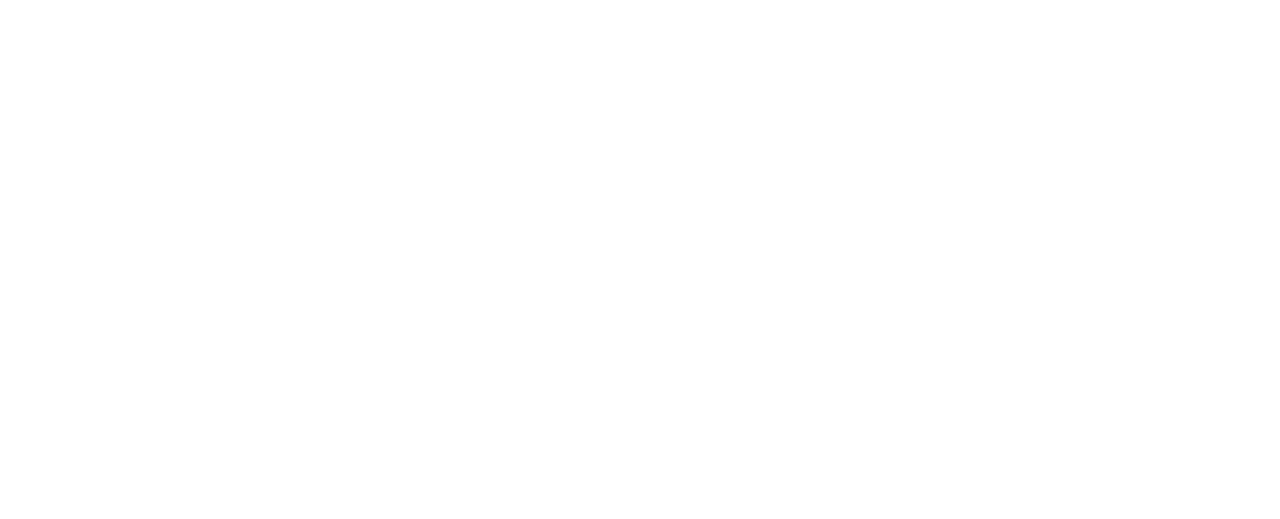
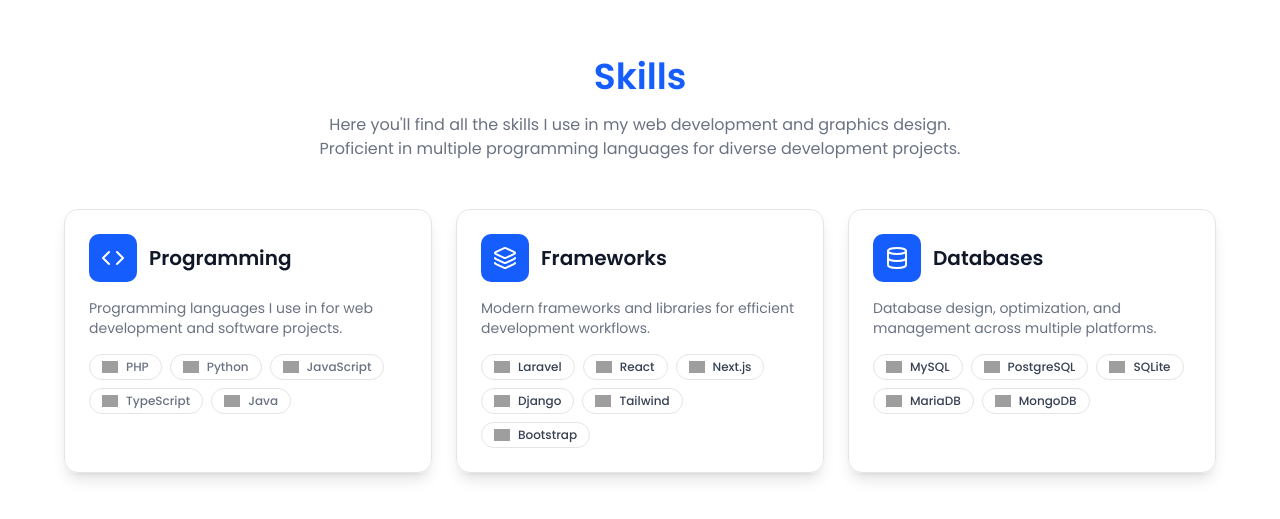
Before and after one commit to elijah-alonzo/elijah-alonzo, a Next.js app in the folder e-portfolio/: page / in a window 1280 px wide. Shown: the part 935-1454 px from the top of the page. Before the commit the page ends 800 px from the top, so only its background shows below. Built offline with nearby package versions, Linux system fonts and the light colour scheme; grey boxes are pictures that could not be loaded.

Commit message:
add skill section dark support

```diff
--- a/e-portfolio/app/page.tsx
+++ b/e-portfolio/app/page.tsx
@@ -1,14 +1,13 @@
 import HomeSection from "../pages/home";
+import { SkillSection } from "../pages/skills";
 import Navbar from "./nav";
 
 export default function HomePage() {
   return (
     <div className="min-h-screen bg-white dark:bg-black text-gray-900 dark:text-white transition-colors duration-300">
-      {/* Navbar */}
       <Navbar />
-
-      {/* Main Content */}
       <HomeSection />
+      <SkillSection />
     </div>
   );
 }
--- a/e-portfolio/pages/home.tsx
+++ b/e-portfolio/pages/home.tsx
@@ -11,7 +11,7 @@
         <div className="space-y-8">
           <h1 className="text-4xl md:text-5xl mb-4 leading-tight whitespace-nowrap">
             I'm{" "}
-            <span className="bg-blue-500 dark:bg-blue-400 bg-clip-text text-transparent font-semibold">
+            <span className="bg-blue-600 dark:bg-blue-400 bg-clip-text text-transparent font-semibold">
               Elijah Alonzo
             </span>
           </h1>
@@ -37,7 +37,7 @@
             {/* Badge */}
             <div
               className="absolute -bottom-1 left-1/2 transform -translate-x-1/2
-            bg-blue-500 dark:bg-blue-400 px-6 py-2 rounded-full text-white dark:text-black
+            bg-blue-600 dark:bg-gray-900 dark:text-blue-400 px-6 py-2 rounded-full text-white dark:text-black
             font-medium text-sm shadow-lg text-center min-w-max"
             >
               Web Developer & Graphics Designer
--- /dev/null
+++ b/e-portfolio/pages/skills.tsx
@@ -0,0 +1,189 @@
+import { Database, Code, Layers } from "lucide-react";
+
+export function SkillSection() {
+  return (
+    <section
+      id="tools"
+      className="py-32 px-4 sm:px-6 lg:px-8 min-h-screen flex items-center"
+    >
+      <div className="max-w-6xl mx-auto w-full">
+        <div className="text-center mb-12">
+          <h2 className="text-4xl font-semibold text-blue-600 dark:text-blue-400 mb-4">
+            Skills
+          </h2>
+          <p className="text-base text-gray-500 mx-auto">
+            Here you'll find all the skills I use in my web development and
+            graphics design.
+            <br />
+            Proficient in multiple programming languages for diverse development
+            projects.
+          </p>
+        </div>
+
+        <div className="grid grid-cols-1 md:grid-cols-3 gap-6">
+          {/* Programming */}
+          <div className="border border-gray dark:border-gray-900 rounded-xl p-6 shadow-lg">
+            <div className="flex items-center gap-3 mb-4">
+              <div className="w-12 h-12 bg-blue-600 text-white dark:bg-gray-900 dark:text-blue-400 rounded-lg flex items-center justify-center">
+                <Code className="w-6 h-6" />
+              </div>
+              <h3 className="text-xl font-semibold">Programming</h3>
+            </div>
+
+            <p className="text-gray-500 text-sm mb-4">
+              Programming languages I use in for web development and software
+              projects.
+            </p>
+
+            <div className="flex flex-wrap gap-2">
+              {[
+                {
+                  name: "PHP",
+                  logo: "https://cdn.jsdelivr.net/gh/devicons/devicon/icons/php/php-original.svg",
+                },
+                {
+                  name: "Python",
+                  logo: "https://cdn.jsdelivr.net/gh/devicons/devicon/icons/python/python-original.svg",
+                },
+                {
+                  name: "JavaScript",
+                  logo: "https://cdn.jsdelivr.net/gh/devicons/devicon/icons/javascript/javascript-original.svg",
+                },
+                {
+                  name: "TypeScript",
+                  logo: "https://cdn.jsdelivr.net/gh/devicons/devicon/icons/typescript/typescript-original.svg",
+                },
+                {
+                  name: "Java",
+                  logo: "https://cdn.jsdelivr.net/gh/devicons/devicon/icons/java/java-original.svg",
+                },
+              ].map((lang) => (
+                <span
+                  key={lang.name}
+                  className="px-3 py-1 border border-gray dark:border-gray-900 rounded-full text-gray-500 text-xs font-medium flex items-center gap-2"
+                  title={lang.name}
+                >
+                  <img
+                    src={lang.logo}
+                    alt={`${lang.name} logo`}
+                    className="w-4 h-4 object-contain"
+                  />
+                  {lang.name}
+                </span>
+              ))}
+            </div>
+          </div>
+          {/* Frameworks */}
+          <div className="border border-gray dark:border-gray-900 rounded-xl p-6 shadow-lg">
+            <div className="flex items-center gap-3 mb-4">
+              <div className="w-12 h-12 bg-blue-600 text-white dark:bg-gray-900 dark:text-blue-400 rounded-lg flex items-center justify-center">
+                <Layers className="w-6 h-6" />
+              </div>
+              <h3 className="text-xl font-semibold">Frameworks</h3>
+            </div>
+
+            <p className="text-gray-500 text-sm mb-4">
+              Modern frameworks and libraries for efficient development
+              workflows.
+            </p>
+
+            <div className="flex flex-wrap gap-2">
+              {[
+                {
+                  name: "Laravel",
+                  logo: "https://cdn.jsdelivr.net/gh/devicons/devicon/icons/laravel/laravel-original.svg",
+                },
+                {
+                  name: "React",
+                  logo: "https://cdn.jsdelivr.net/gh/devicons/devicon/icons/react/react-original.svg",
+                },
+                {
+                  name: "Next.js",
+                  logo: "https://cdn.jsdelivr.net/gh/devicons/devicon/icons/nextjs/nextjs-original.svg",
+                },
+                {
+                  name: "Django",
+                  logo: "https://cdn.jsdelivr.net/gh/devicons/devicon/icons/django/django-plain.svg",
+                },
+                {
+                  name: "Tailwind",
+                  logo: "https://cdn.jsdelivr.net/gh/devicons/devicon/icons/tailwindcss/tailwindcss-original.svg",
+                },
+                {
+                  name: "Bootstrap",
+                  logo: "https://cdn.jsdelivr.net/gh/devicons/devicon/icons/bootstrap/bootstrap-original.svg",
+                },
+              ].map((framework) => (
+                <span
+                  key={framework.name}
+                  className="px-3 py-1 border border-gray dark:border-gray-900 rounded-full text-gray-700 text-xs font-medium flex items-center gap-2"
+                  title={framework.name}
+                >
+                  <img
+                    src={framework.logo}
+                    alt={`${framework.name} logo`}
+                    className="w-4 h-4 object-contain"
+                  />
+                  {framework.name}
+                </span>
+              ))}
+            </div>
+          </div>
+
+          {/* Databases */}
+          <div className="border border-gray dark:border-gray-900 rounded-xl p-6 shadow-lg">
+            <div className="flex items-center gap-3 mb-4">
+              <div className="w-12 h-12 bg-blue-600 text-white dark:bg-gray-900 dark:text-blue-400 rounded-lg flex items-center justify-center">
+                <Database className="w-6 h-6" />
+              </div>
+              <h3 className="text-xl font-semibold">Databases</h3>
+            </div>
+
+            <p className="text-gray-500 text-sm mb-4">
+              Database design, optimization, and management across multiple
+              platforms.
+            </p>
+
+            <div className="flex flex-wrap gap-2">
+              {[
+                {
+                  name: "MySQL",
+                  logo: "https://cdn.jsdelivr.net/gh/devicons/devicon/icons/mysql/mysql-original.svg",
+                },
+                {
+                  name: "PostgreSQL",
+                  logo: "https://cdn.jsdelivr.net/gh/devicons/devicon/icons/postgresql/postgresql-original.svg",
+                },
+                {
+                  name: "SQLite",
+                  logo: "https://cdn.jsdelivr.net/gh/devicons/devicon/icons/sqlite/sqlite-original.svg",
+                },
+                {
+                  name: "MariaDB",
+                  logo: "https://cdn.jsdelivr.net/gh/devicons/devicon/icons/mariadb/mariadb-original.svg",
+                },
+                {
+                  name: "MongoDB",
+                  logo: "https://cdn.jsdelivr.net/gh/devicons/devicon/icons/mongodb/mongodb-original.svg",
+                },
+              ].map((db) => (
+                <span
+                  key={db.name}
+                  className="px-3 py-1 border border-gray dark:border-gray-900 rounded-full text-gray-700 text-xs font-medium flex items-center gap-2"
+                  title={db.name}
+                >
+                  <img
+                    src={db.logo}
+                    alt={`${db.name} logo`}
+                    className="w-4 h-4 object-contain"
+                  />
+                  {db.name}
+                </span>
+              ))}
+            </div>
+          </div>
+        </div>
+      </div>
+    </section>
+  );
+}
```
